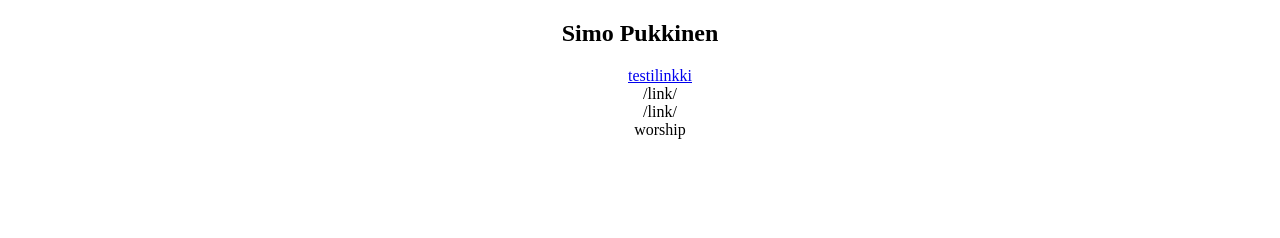
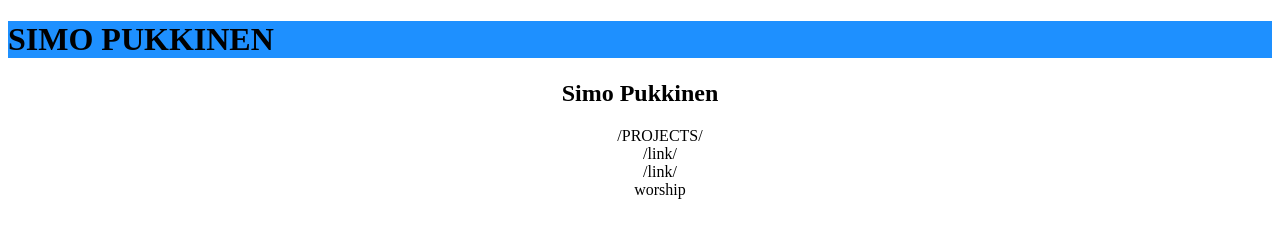
Before and after one commit to simopkn/simo.pukkinen, a plain HTML site: page index.html in a window 1280 px wide. Drawn offline with Linux system fonts and the light colour scheme.

Commit message:
Update index.html

```diff
--- a/index.html
+++ b/index.html
@@ -2,13 +2,13 @@
 <html lang="en">
   <head>
     <meta charset="utf-8">
-    <title>SIMO PUKKINEN</title>
+    <h1 style="background-color:DodgerBlue;">SIMO PUKKINEN</h1>
   </head>
   <body>
     <div align="center">
     <h2>Simo Pukkinen </h2>
     <ul style="list-style-type:none">
-      <a href=https://we.tl/t-52LbQMxthR>testilinkki</a>
+      <li>/PROJECTS/</li>
       <li>/link/</li>
       <li>/link/</li>
       <li>worship</li>
```
